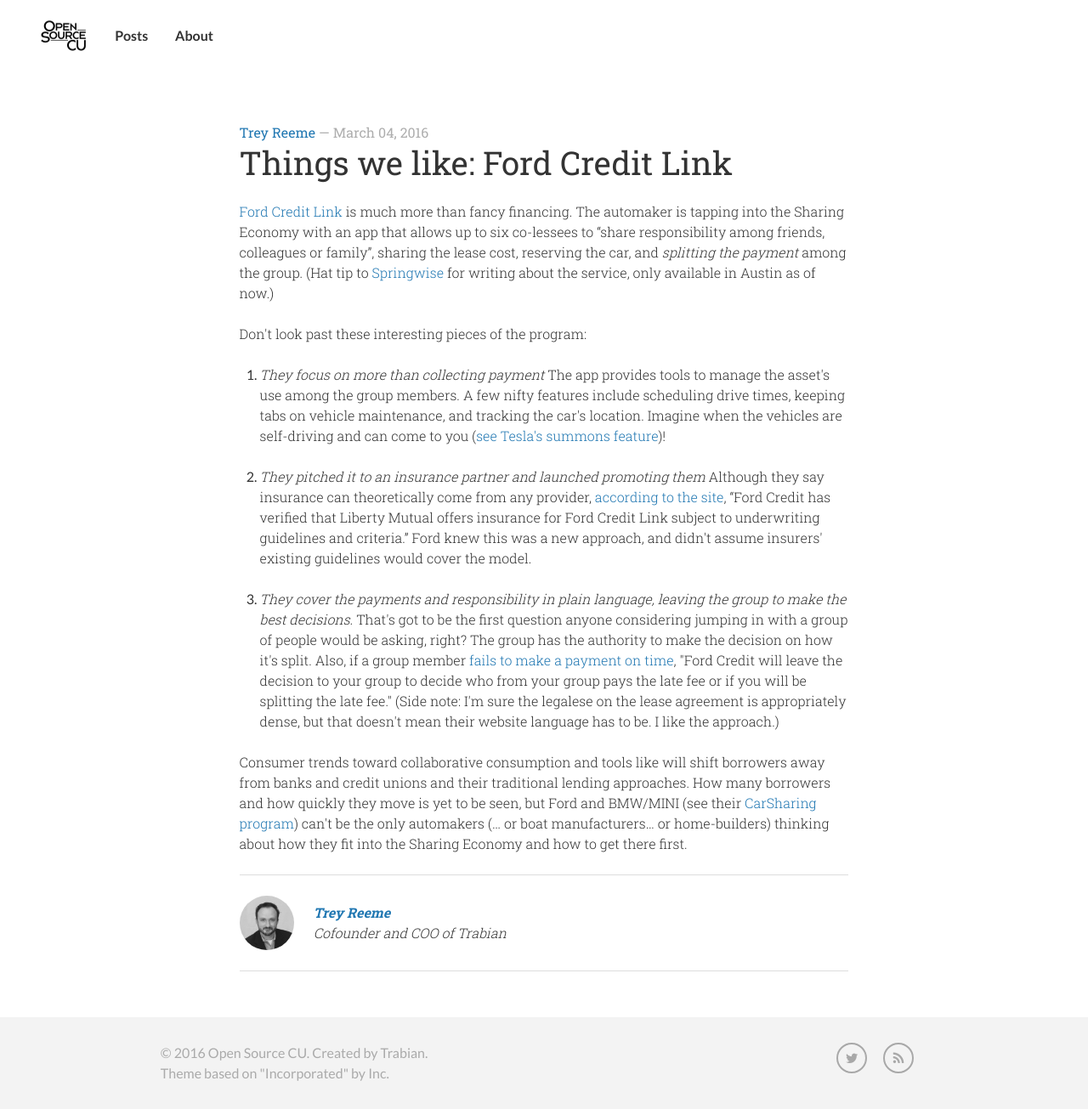
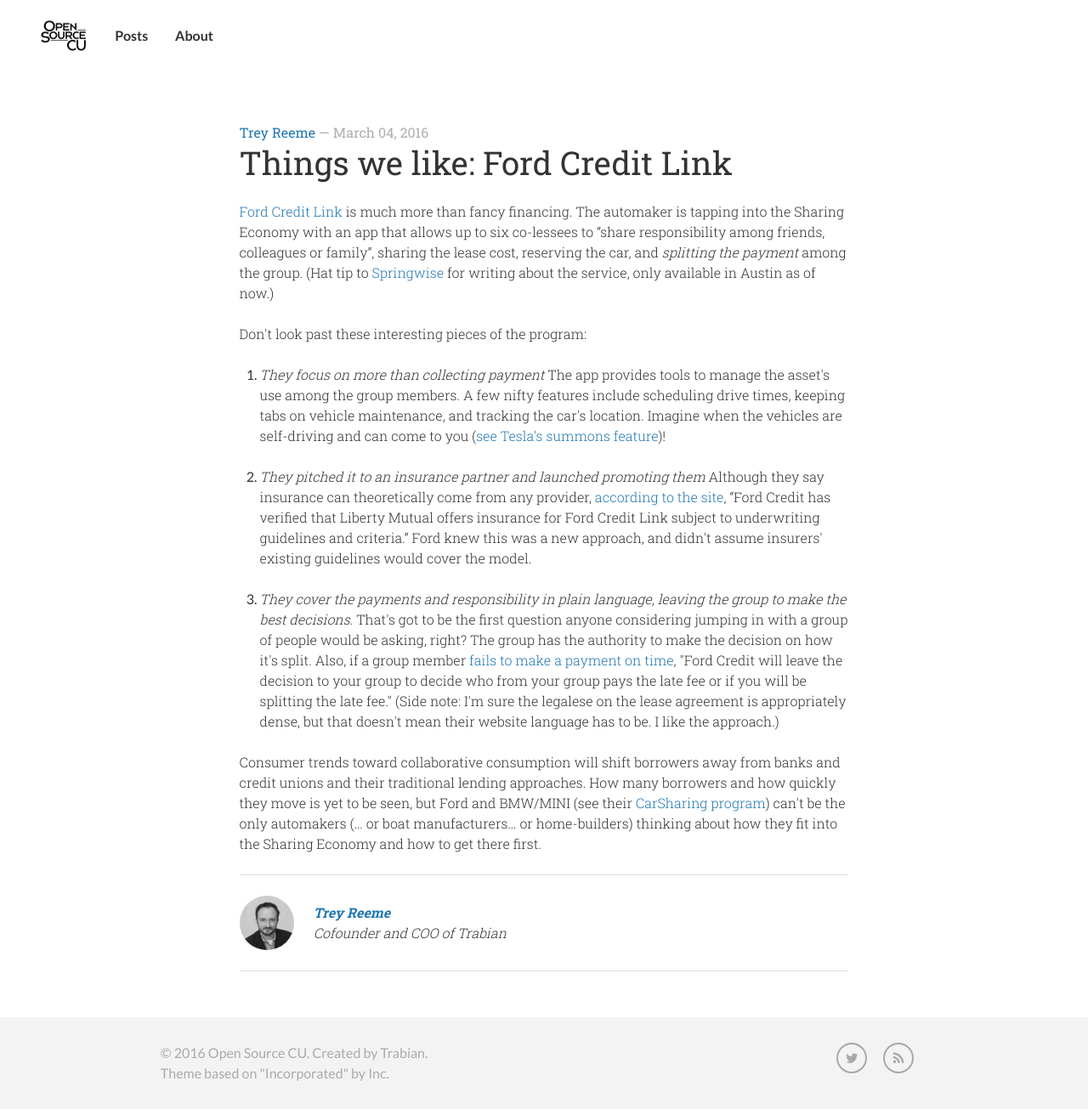
Before and after one commit to opensourcecu/opensourcecu.github.io, a Jekyll site: the page built from _posts/2016-03-04-ford-credit-link.md, in a window 1280 px wide. Shown: the whole page at 85% size. Built offline with Jekyll 4.4.1, drawn with Linux system fonts in a browser that asks for light colours; nearby versions of some CDN libraries; some web fonts are replaced; comment, search, counter and statistics services are not loaded.

Commit message:
Fixed grammatical error
Fixed a grammatical error in the final paragraph

```diff
--- a/_posts/2016-03-04-ford-credit-link.md
+++ b/_posts/2016-03-04-ford-credit-link.md
@@ -22,4 +22,4 @@
 
 3. *They cover the payments and responsibility in plain language, leaving the group to make the best decisions.* That\'s got to be the first question anyone considering jumping in with a group of people would be asking, right? The group has the authority to make the decision on how it\'s split. Also, if a group member [fails to make a payment on time](https://fordcreditlink.com/#/faq-page), \"Ford Credit will leave the decision to your group to decide who from your group pays the late fee or if you will be splitting the late fee.\" (Side note: I\'m sure the legalese on the lease agreement is appropriately dense, but that doesn\'t mean their website language has to be. I like the approach.)
 
-Consumer trends toward collaborative consumption and tools like will shift borrowers away from banks and credit unions and their traditional lending approaches. How many borrowers and how quickly they move is yet to be seen, but Ford and BMW/MINI \(see their [CarSharing program](http://www.bmwcarsharing.com/)\) can\'t be the only automakers \(... or boat manufacturers... or home-builders\) thinking about how they fit into the Sharing Economy and how to get there first.
+Consumer trends toward collaborative consumption will shift borrowers away from banks and credit unions and their traditional lending approaches. How many borrowers and how quickly they move is yet to be seen, but Ford and BMW/MINI \(see their [CarSharing program](http://www.bmwcarsharing.com/)\) can\'t be the only automakers \(... or boat manufacturers... or home-builders\) thinking about how they fit into the Sharing Economy and how to get there first.
```
